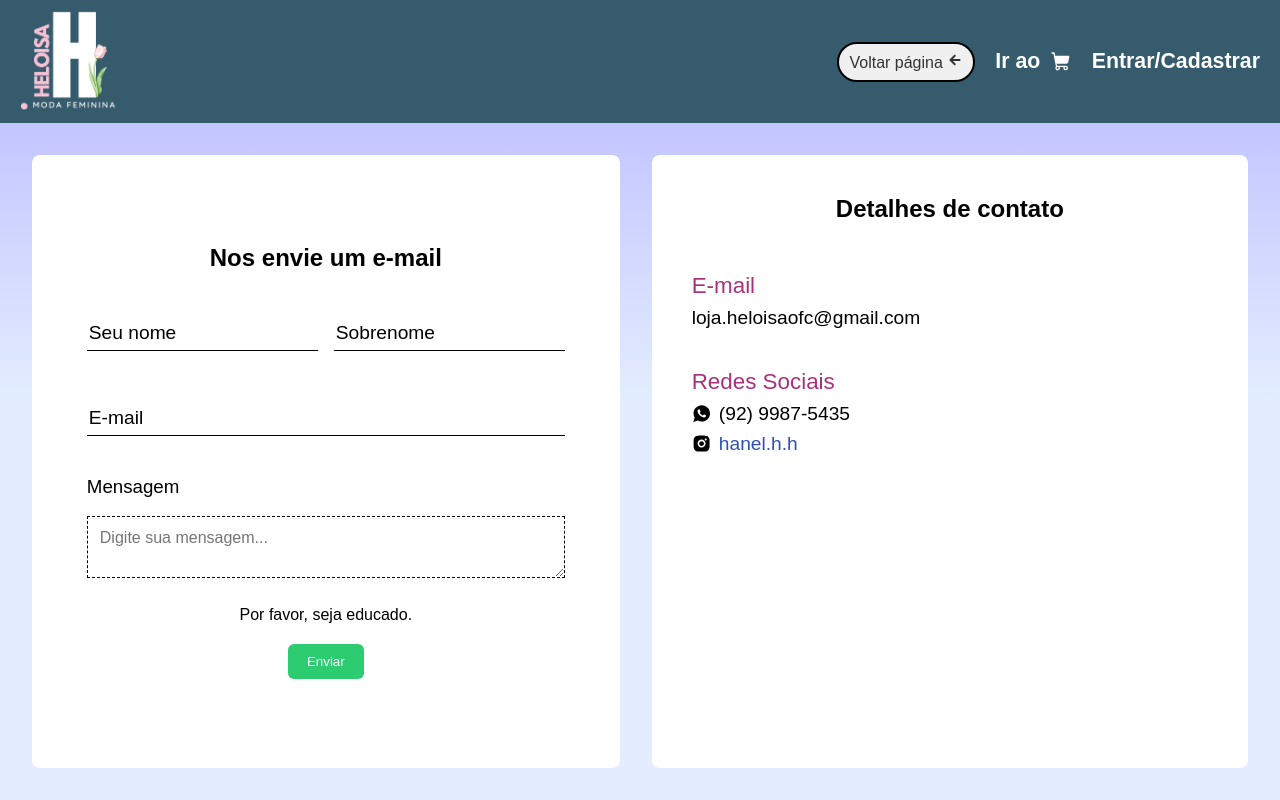
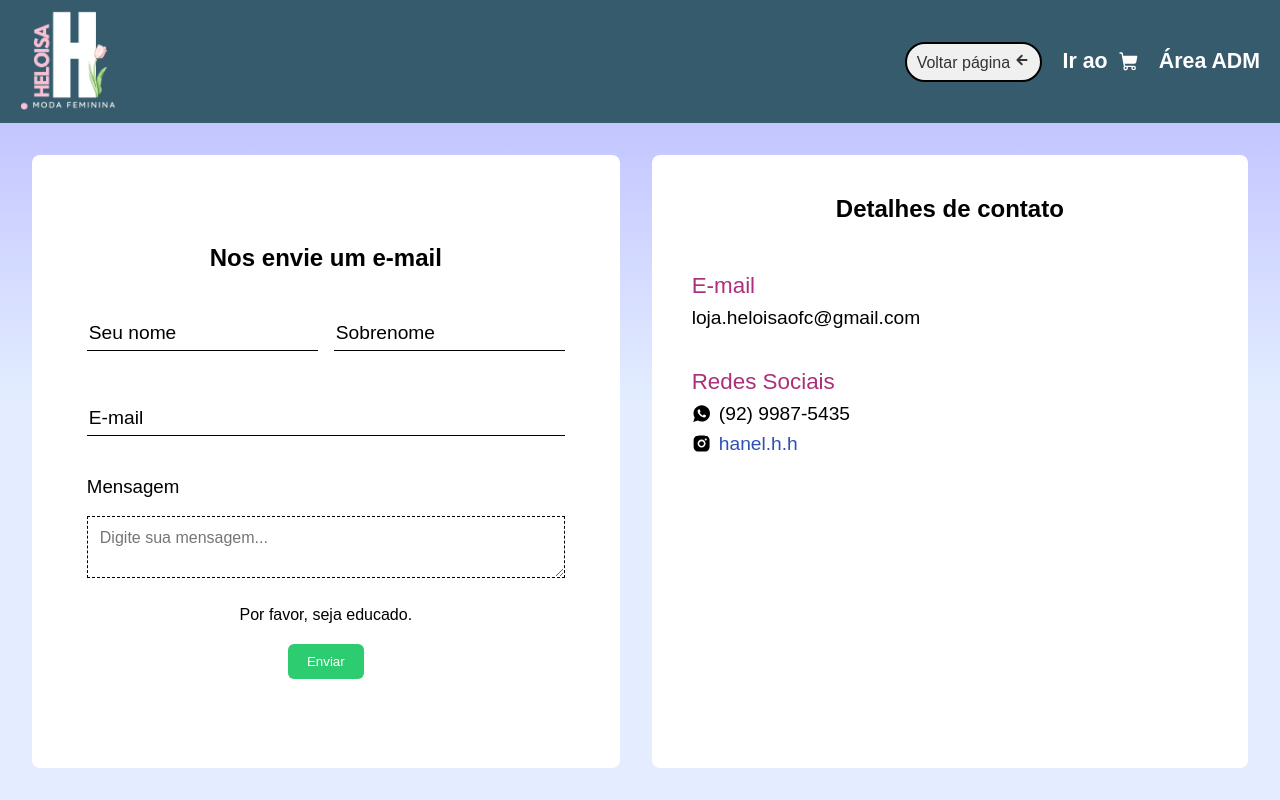
Before and after one commit to MW-Limah/HeloisaWebstore, a Next.js app: page /contato in a window 1280 px wide. Built offline with nearby package versions, Linux system fonts and the light colour scheme; no server answers.

Commit message:
Update justTop.jsx

```diff
--- a/src/app/components/nav/justTop.jsx
+++ b/src/app/components/nav/justTop.jsx
@@ -43,7 +43,7 @@ export default function JustTop() {
                     <ButtonBack />
                     {pathname !== '/contato' && <Link href={'/contato'}>Contate-nos</Link>}
                     {pathname !== '/cart' && <Cart />}
-                    <Link href="/pages/Login">Entrar/Cadastrar</Link>
+                    <Link href="/pages/Login">Área ADM</Link>
                 </div>
                 <div className={styles.mobileOnly}>{pathname !== '/cart' && <Cart />}</div>
                 <div className={styles.Bars} onClick={toggleMenu}>
```
